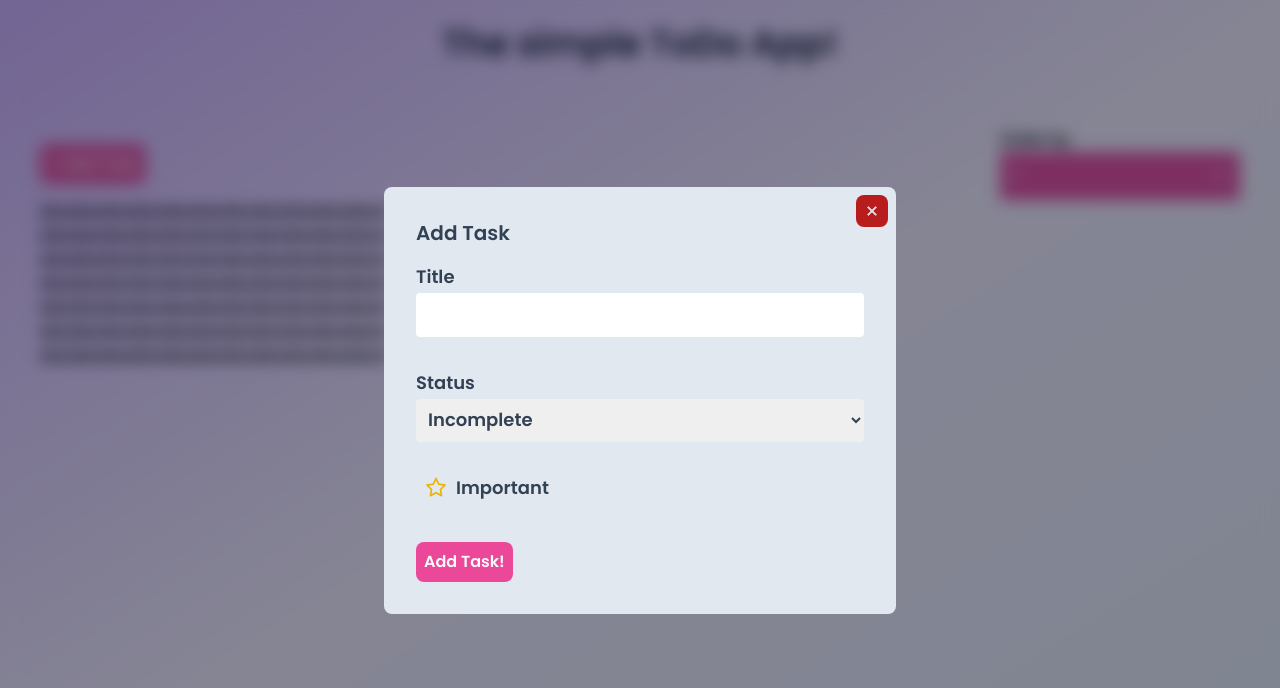
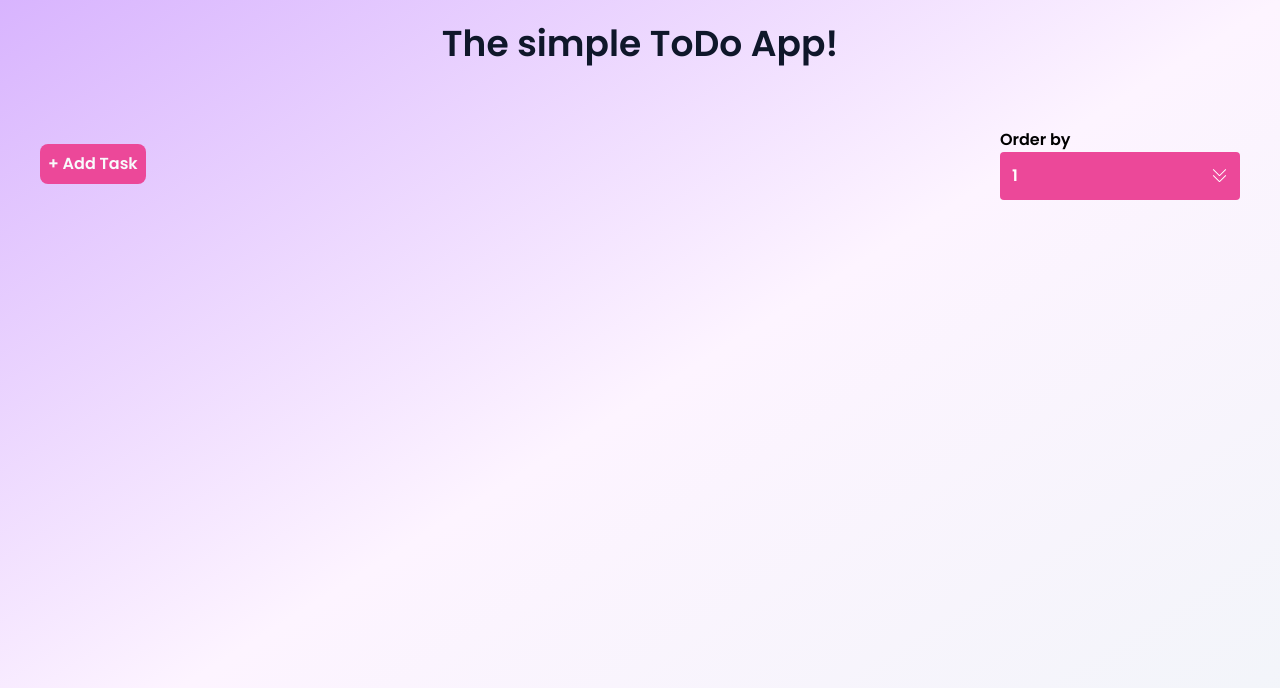
Before and after one commit to hidekinakata/simple-todo-app, a React (Vite) app: page / in a window 1280 px wide. Shown: the top 688 px of the page. Built offline with nearby package versions, Linux system fonts and the light colour scheme.

Commit message:
Add  addTodo to Redux and handle to modal

```diff
--- a/package.json
+++ b/package.json
@@ -15,11 +15,13 @@
     "react-dom": "^18.2.0",
     "react-icons": "^4.8.0",
     "react-redux": "^8.0.5",
+    "uuid": "^9.0.0",
     "vite-plugin-svgr": "^2.4.0"
   },
   "devDependencies": {
     "@types/react": "^18.0.27",
     "@types/react-dom": "^18.0.10",
+    "@types/uuid": "^9.0.1",
     "@vitejs/plugin-react": "^3.1.0",
     "autoprefixer": "^10.4.14",
     "postcss": "^8.4.21",
--- a/src/components/Tasks/AddTaskModal.tsx
+++ b/src/components/Tasks/AddTaskModal.tsx
@@ -3,6 +3,8 @@ import { VscAdd, VscClose } from "react-icons/vsc";
 import CustomButtom from "../Utils/CustomButtom";
 import { AiFillStar, AiOutlineStar } from "react-icons/ai";
 import { IconContext } from "react-icons";
+import { actions } from "../../store/features/todos.store";
+import { useAppDispatch } from "../../store";
 
 type AddTaskModalType = {
   modalOpen: boolean;
@@ -16,10 +18,19 @@ const AddTaskModal: React.FC<AddTaskModalType> = ({
   const [title, setTitle] = useState("");
   const [status, setStatus] = useState("incomplete");
   const [important, setImportant] = useState(false);
+  const dispatch = useAppDispatch();
 
   const handleSubmit = (e: React.FormEvent) => {
     e.preventDefault();
     console.log({ title, status, important });
+    dispatch(
+      actions.addTodo({
+        title: title,
+        completed: status === "complete",
+        important: important,
+      })
+    );
+    setModalOpen(false);
   };
 
   return (
--- a/src/components/Tasks/TaskItem.tsx
+++ b/src/components/Tasks/TaskItem.tsx
@@ -1,9 +1,12 @@
 import React from "react";
+import { TodoType } from "../../store/features/todos.store";
 
-type TaskItemType = {};
+type TaskItemType = {
+  todo: TodoType;
+};
 
-const TaskItem: React.FC<TaskItemType> = (props) => {
-  return <li>dasdasdasdasdasdasdasdasdasdasdasd</li>;
+const TaskItem: React.FC<TaskItemType> = ({ todo }) => {
+  return <li>{todo.title}</li>;
 };
 
 export default TaskItem;
--- a/src/components/Tasks/TaskList.tsx
+++ b/src/components/Tasks/TaskList.tsx
@@ -1,18 +1,16 @@
 import React from "react";
 import TaskItem from "./TaskItem";
+import { useAppSelector } from "../../store";
 
 type TaskListType = {};
 
 const TaskList: React.FC<TaskListType> = (props) => {
+  const todos = useAppSelector((state) => state.todos.todoList);
   return (
     <ul>
-      <TaskItem />
-      <TaskItem />
-      <TaskItem />
-      <TaskItem />
-      <TaskItem />
-      <TaskItem />
-      <TaskItem />
+      {todos.map((t) => (
+        <TaskItem todo={t} key={t.id} />
+      ))}
     </ul>
   );
 };
--- a/src/components/TasksContainer.tsx
+++ b/src/components/TasksContainer.tsx
@@ -6,7 +6,7 @@ import AddTaskModal from "./Tasks/AddTaskModal";
 interface TasksContainerType extends React.PropsWithChildren {}
 
 const TasksContainer: React.FC<TasksContainerType> = ({ children }) => {
-  const [modalOpen, setModalOpen] = useState(true);
+  const [modalOpen, setModalOpen] = useState(false);
 
   return (
     <div className={"p-10"}>
--- a/src/main.tsx
+++ b/src/main.tsx
@@ -2,9 +2,13 @@ import React from "react";
 import ReactDOM from "react-dom/client";
 import App from "./App";
 import "./index.css";
+import { Provider } from "react-redux";
+import store from "./store";
 
 ReactDOM.createRoot(document.getElementById("root") as HTMLElement).render(
   <React.StrictMode>
-    <App />
+    <Provider store={store}>
+      <App />
+    </Provider>
   </React.StrictMode>
 );
--- a/src/store/features/todos.store.ts
+++ b/src/store/features/todos.store.ts
@@ -1,5 +1,5 @@
-import { createSlice } from "@reduxjs/toolkit";
-
+import { createSlice, PayloadAction } from "@reduxjs/toolkit";
+import { v4 as uuid } from "uuid";
 export interface TodoType {
   id: string;
   title: string;
@@ -22,15 +22,24 @@ const initialValue = {
   todoList: getLocalTodos(),
 };
 
-export const todosStore = createSlice({
+export const todoSlice = createSlice({
   name: "todos",
   initialState: initialValue,
   reducers: {
-    addTodo: (state, action) => {},
+    addTodo: (state, action: PayloadAction<Omit<TodoType, "id">>) => {
+      const newTodo: TodoType = {
+        id: uuid(),
+        ...action.payload,
+      };
+
+      state.todoList.push(newTodo);
+
+      setLocalTodos(state.todoList);
+    },
     updateTodo: (state, action) => {},
     deleteTodo: (state, action) => {},
   },
 });
 
-export const actions = todosStore.actions;
-export default todosStore.reducer;
+export const actions = todoSlice.actions;
+export default todoSlice.reducer;
--- /dev/null
+++ b/src/store/index.ts
@@ -0,0 +1,14 @@
+import { todoSlice } from "./features/todos.store";
+import { configureStore } from "@reduxjs/toolkit";
+import { TypedUseSelectorHook, useDispatch, useSelector } from "react-redux";
+
+const store = configureStore({
+  reducer: { todos: todoSlice.reducer },
+});
+
+export const useAppDispatch: () => typeof store.dispatch = useDispatch;
+export const useAppSelector: TypedUseSelectorHook<
+  ReturnType<typeof store.getState>
+> = useSelector;
+
+export default store;
```
Also changed, not shown: 1 other file (tests, documents, lock files or other folders).
